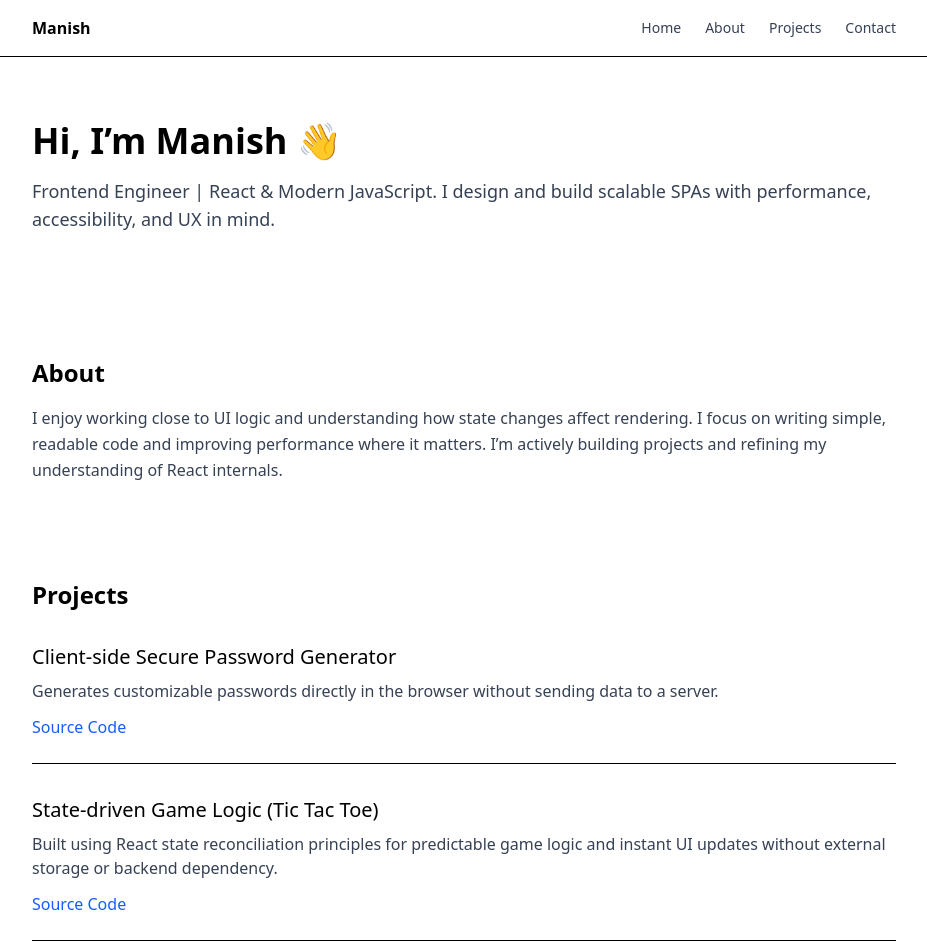
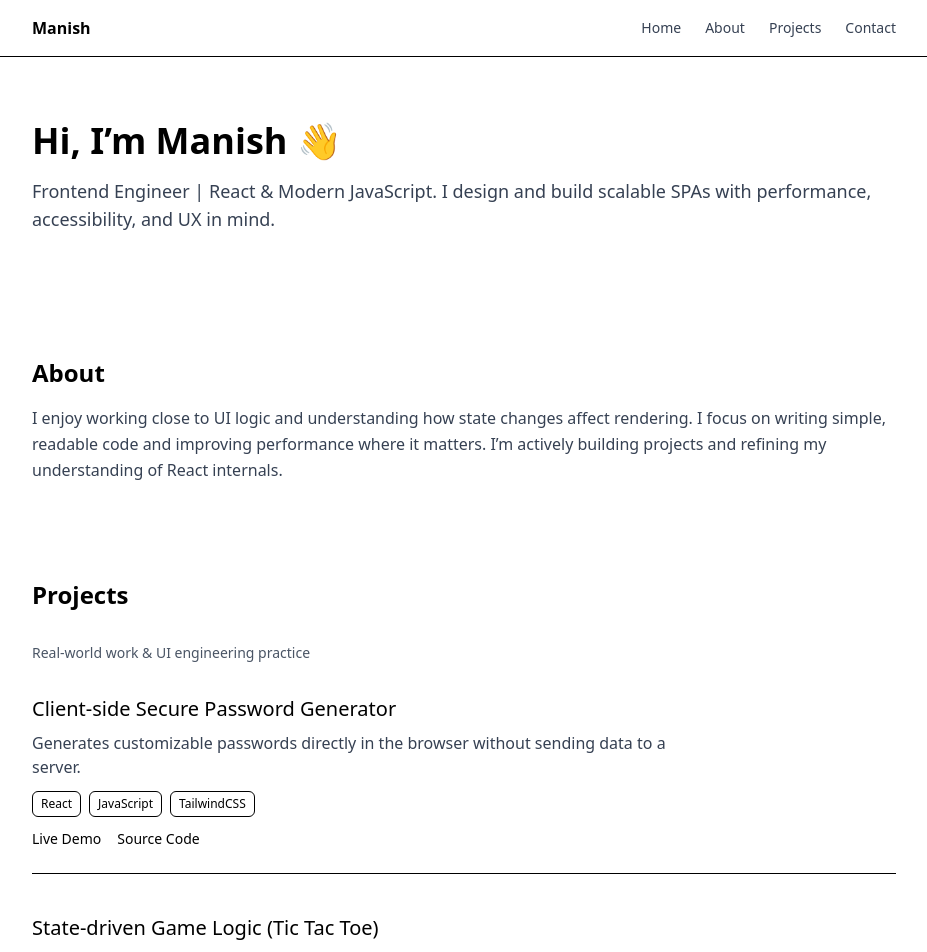
Before and after one commit to manishwashimkar/portfolio, a React (Vite) app: page / in a window 1280 px wide. Shown: the top 952 px of the page, without its empty margins (176-1103 px from the left). Built offline with nearby package versions, Linux system fonts and the light colour scheme.

Commit message:
Polish project cards with tech stack badges and improved descriptions

```diff
--- a/src/components/Projects.jsx
+++ b/src/components/Projects.jsx
@@ -7,42 +7,56 @@ function Projects() {
     <section className="py-12" id="projects">
       <Container>
         <h2 className="text-2xl font-semibold mb-8">Projects</h2>
+        <p className="text-sm text-gray-600 mb-8">
+          Real-world work & UI engineering practice
+        </p>
 
         <ul className="space-y-8">
           {projects.map((project) => (
-            <li key={project.id} className="border-b pb-6">
-              <h3 className="text-xl font-medium mb-2">
-                {project.title}
-              </h3>
-
-              <p className="text-gray-700 mb-3">
+            <article key={project.id} className="mb-10 pb-6 border-b">
+              <h3 className="text-xl font-medium mb-2">{project.title}</h3>
+              <p className="text-gray-700 mb-3 max-w-2xl">
                 {project.description}
               </p>
 
-              <div className="flex gap-4">
+              {/* Tech stack badges */}
+              <div className="flex flex-wrap gap-2 mb-3">
+                {project.techStack.map((tech) => (
+                  <span
+                    key={tech}
+                    className="text-xs border px-2 py-1 rounded-md focus-visible:outline focus-visible:outline-offset-2"
+                  >
+                    {tech}
+                  </span>
+                ))}
+              </div>
+
+              {/* Links */}
+              <div className="flex gap-4 text-sm">
+                {project.liveUrl && (
+                  <a
+                    href={projects.liveUrl}
+                    target="_blank"
+                    rel="noopener noreferrer"
+                    aria-label={`Live demo of ${project.title}`}
+                    className=" focus-visible:outline focus-visible:outline-offset-2 hover:underline"
+                  >
+                    Live Demo
+                  </a>
+                )}
                 {project.repoUrl && (
                   <a
                     href={project.repoUrl}
                     target="_blank"
                     rel="noopener noreferrer"
-                    className="text-blue-600 hover:underline"
+                    aria-label={`Source code for ${project.title}`}
+                    className="focus-visible:outline focus-visible:outline-offset-2 hover:underline"
                   >
                     Source Code
                   </a>
                 )}
-
-                {project.liveUrl && (
-                  <a
-                    href={project.liveUrl}
-                    target="_blank"
-                    rel="noopener noreferrer"
-                    className="text-blue-600 hover:underline"
-                  >
-                    Live Demo
-                  </a>
-                )}
               </div>
-            </li>
+            </article>
           ))}
         </ul>
       </Container>
--- a/src/data/projects.js
+++ b/src/data/projects.js
@@ -8,7 +8,7 @@ const projects = [
     focus: "Controlled inputs, derived state, predictable re-renders",
     learnings: "Learned how small state changes affect component re-renders.",
     techStack: ["React", "JavaScript", "TailwindCSS"],
-    liveUrl: "",
+    liveUrl: "#",
     repoUrl: "https://github.com/manishwashimkar/password-generator",
   },
   {
@@ -22,7 +22,7 @@ const projects = [
     learnings:
       "Learned how to maintain UI layer and Data layer in sync for better performance",
     techStack: ["HTML5", "CSS", , "JavaScript", "ReactJS"],
-    liveUrl: "",
+    liveUrl: "#",
     repoUrl: "https://github.com/manishwashimkar/state-driven-game-logic",
   },
   {
@@ -35,7 +35,7 @@ const projects = [
     focus: "Controlled inputs, derived state, predictable re-renders",
     learnings: "Learned how small state changes affect component re-renders.",
     techStack: ["HTML", "CSS", "JavaScript", "React", "TailwindCSS"],
-    liveUrl: "",
+    liveUrl: "#",
     repoUrl: "https://github.com/manishwashimkar/react-based-paytm-ui-clone",
   },
 ];
```
